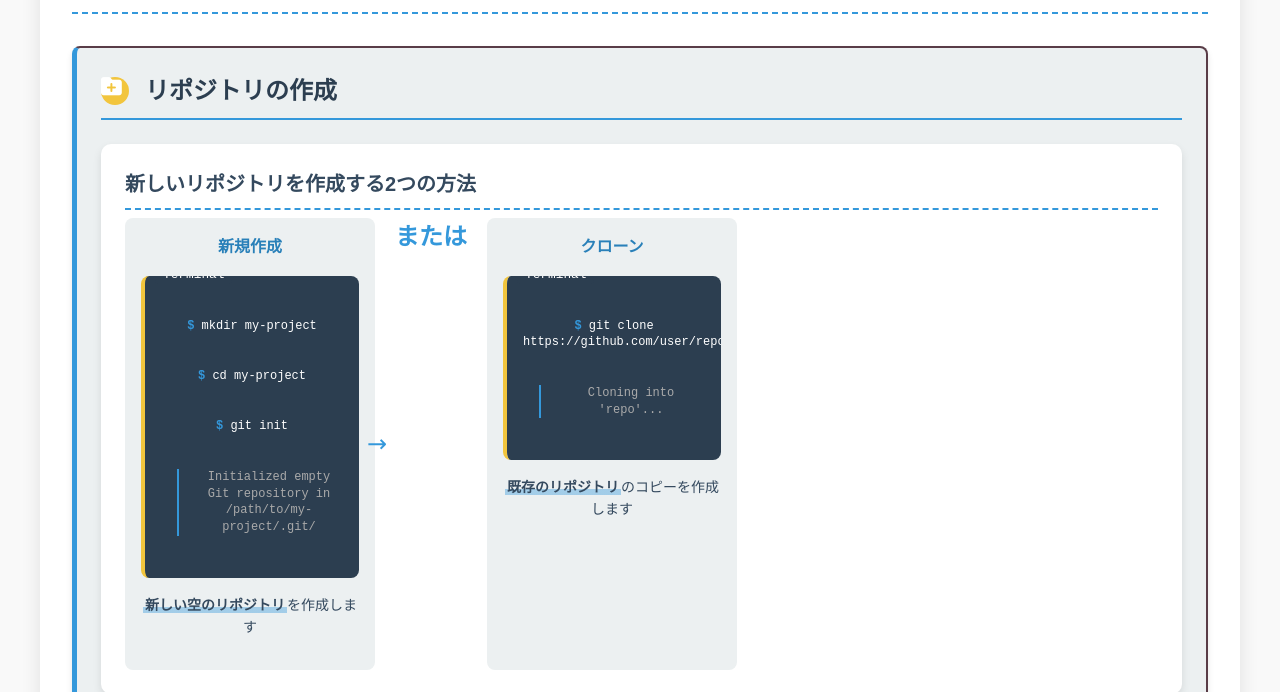
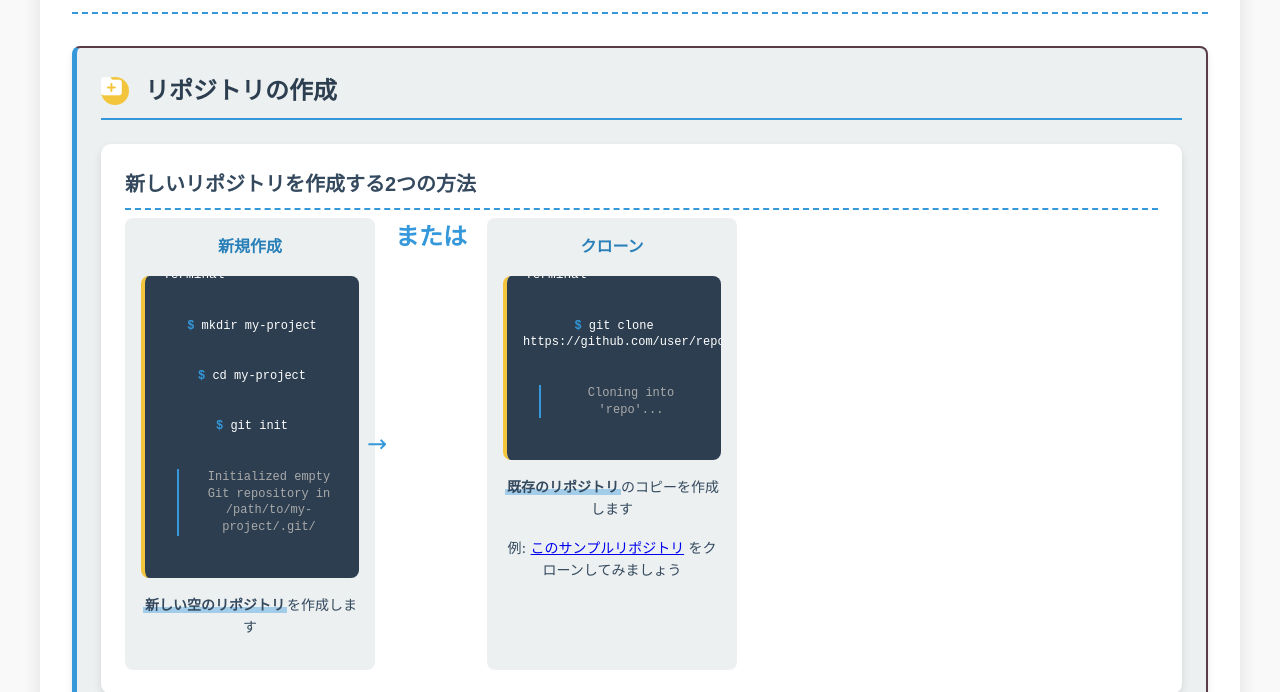
Before and after one commit to daiseilog111063/github_infographic, a plain HTML site: page page2.html in a window 1280 px wide. Shown: the part 108-800 px from the top of the page. Drawn offline with Linux system fonts and the light colour scheme; a web font is replaced by a local one.

Commit message:
[update] page2.htmlにサンプルリポジトリのクローン例を追加しました。

```diff
--- a/page2.html
+++ b/page2.html
@@ -48,6 +48,7 @@
                   </div>
                   <div class="workflow-step-desc">
                     <p><span class="marker">既存のリポジトリ</span>のコピーを作成します</p>
+                    <p style="margin-top: 5px;">例: <a href="https://github.com/daiseilog111063/laravel-vue-docker-sample" target="_blank">このサンプルリポジトリ</a> をクローンしてみましょう</p>
                   </div>
                 </div>
               </div>
```
